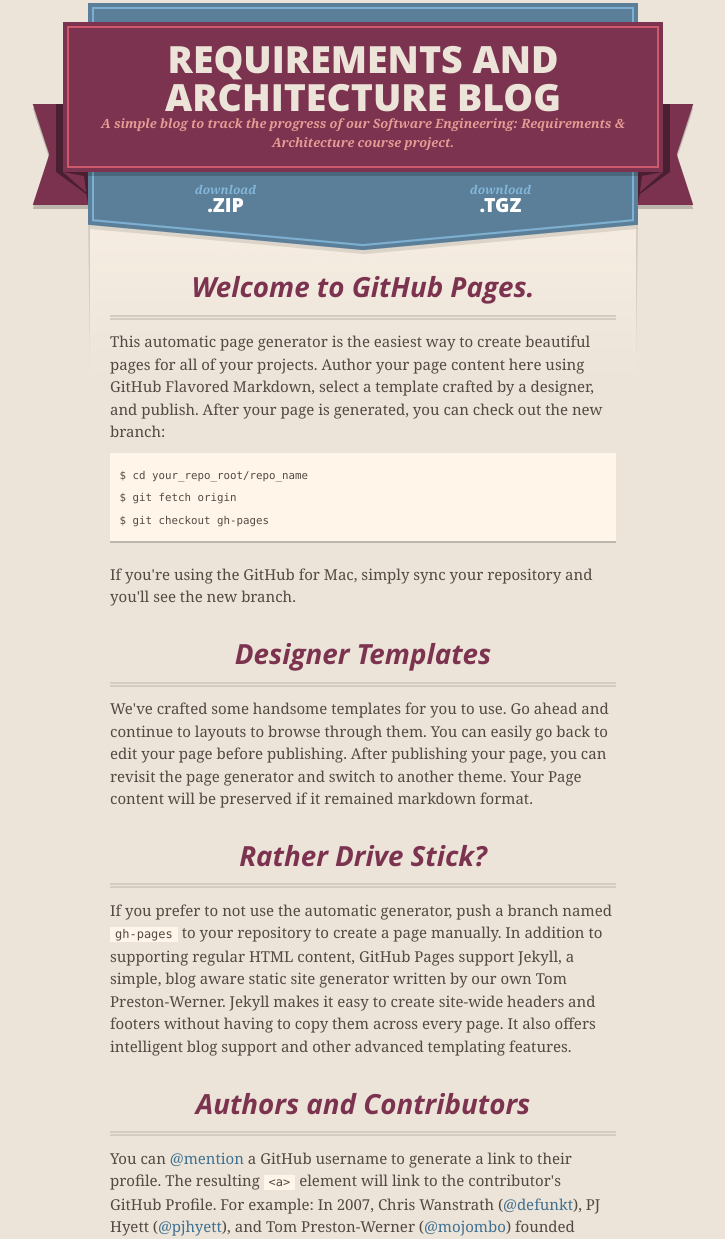
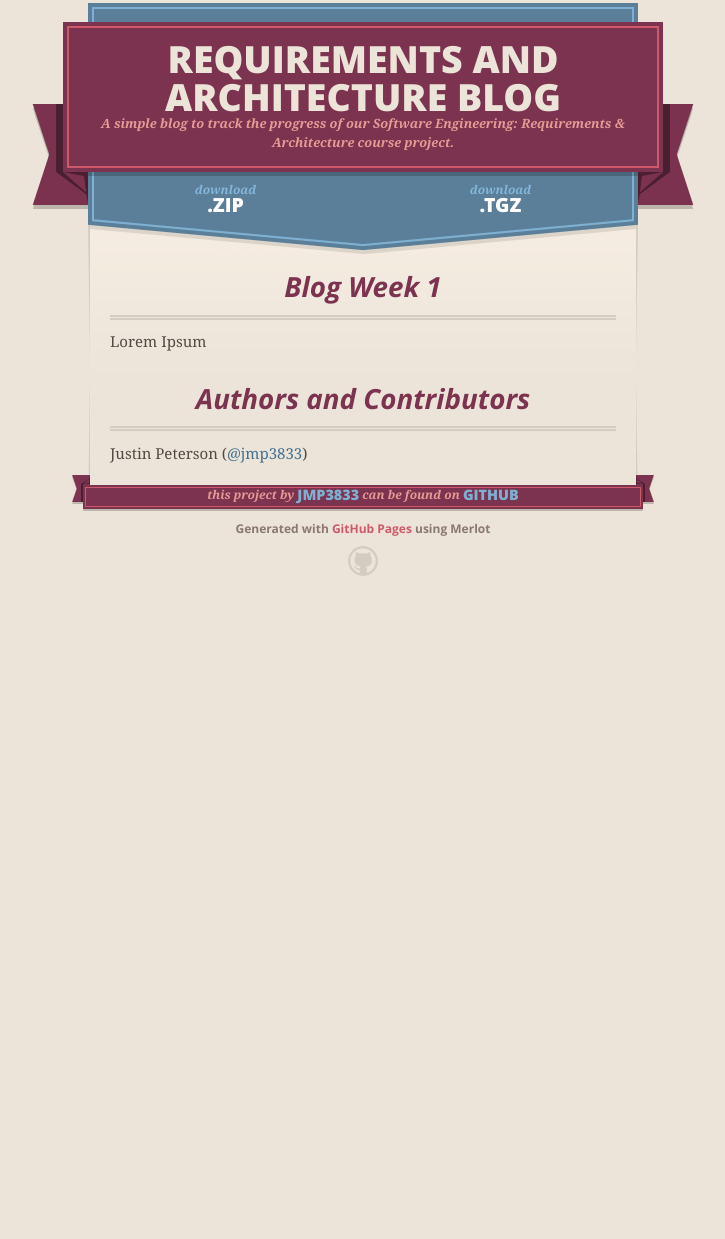
Before and after one commit to jmp3833/RequirementsBlog, a plain HTML site: page index.html in a window 1280 px wide. Shown: the part 16-1255 px from the top of the page, without its empty margins (277-1002 px from the left). After the commit the page ends 800 px from the top, so only its background shows below. Drawn offline with nearby package versions, Linux system fonts and the light colour scheme.

```diff
--- a/index.html
+++ b/index.html
@@ -47,36 +47,14 @@
 
       <section id="main_content">
         <h3>
-<a name="welcome-to-github-pages" class="anchor" href="#welcome-to-github-pages"><span class="octicon octicon-link"></span></a>Welcome to GitHub Pages.</h3>
+<a name="blog-week-1" class="anchor" href="#blog-week-1"><span class="octicon octicon-link"></span></a>Blog Week 1</h3>
 
-<p>This automatic page generator is the easiest way to create beautiful pages for all of your projects. Author your page content here using GitHub Flavored Markdown, select a template crafted by a designer, and publish. After your page is generated, you can check out the new branch:</p>
-
-<pre><code>$ cd your_repo_root/repo_name
-$ git fetch origin
-$ git checkout gh-pages
-</code></pre>
-
-<p>If you're using the GitHub for Mac, simply sync your repository and you'll see the new branch.</p>
-
-<h3>
-<a name="designer-templates" class="anchor" href="#designer-templates"><span class="octicon octicon-link"></span></a>Designer Templates</h3>
-
-<p>We've crafted some handsome templates for you to use. Go ahead and continue to layouts to browse through them. You can easily go back to edit your page before publishing. After publishing your page, you can revisit the page generator and switch to another theme. Your Page content will be preserved if it remained markdown format.</p>
-
-<h3>
-<a name="rather-drive-stick" class="anchor" href="#rather-drive-stick"><span class="octicon octicon-link"></span></a>Rather Drive Stick?</h3>
-
-<p>If you prefer to not use the automatic generator, push a branch named <code>gh-pages</code> to your repository to create a page manually. In addition to supporting regular HTML content, GitHub Pages support Jekyll, a simple, blog aware static site generator written by our own Tom Preston-Werner. Jekyll makes it easy to create site-wide headers and footers without having to copy them across every page. It also offers intelligent blog support and other advanced templating features.</p>
+<p>Lorem Ipsum</p>
 
 <h3>
 <a name="authors-and-contributors" class="anchor" href="#authors-and-contributors"><span class="octicon octicon-link"></span></a>Authors and Contributors</h3>
 
-<p>You can <a href="https://github.com/blog/821" class="user-mention">@mention</a> a GitHub username to generate a link to their profile. The resulting <code>&lt;a&gt;</code> element will link to the contributor's GitHub Profile. For example: In 2007, Chris Wanstrath (<a href="https://github.com/defunkt" class="user-mention">@defunkt</a>), PJ Hyett (<a href="https://github.com/pjhyett" class="user-mention">@pjhyett</a>), and Tom Preston-Werner (<a href="https://github.com/mojombo" class="user-mention">@mojombo</a>) founded GitHub.</p>
-
-<h3>
-<a name="support-or-contact" class="anchor" href="#support-or-contact"><span class="octicon octicon-link"></span></a>Support or Contact</h3>
-
-<p>Having trouble with Pages? Check out the documentation at <a href="http://help.github.com/pages">http://help.github.com/pages</a> or contact <a href="mailto:support@github.com">support@github.com</a> and we’ll help you sort it out.</p>
+<p>Justin Peterson (<a href="https://github.com/jmp3833" class="user-mention">@jmp3833</a>)</p>
       </section>
 
       <footer>
```
Also changed, not shown: params.json (+1 -1 lines).
